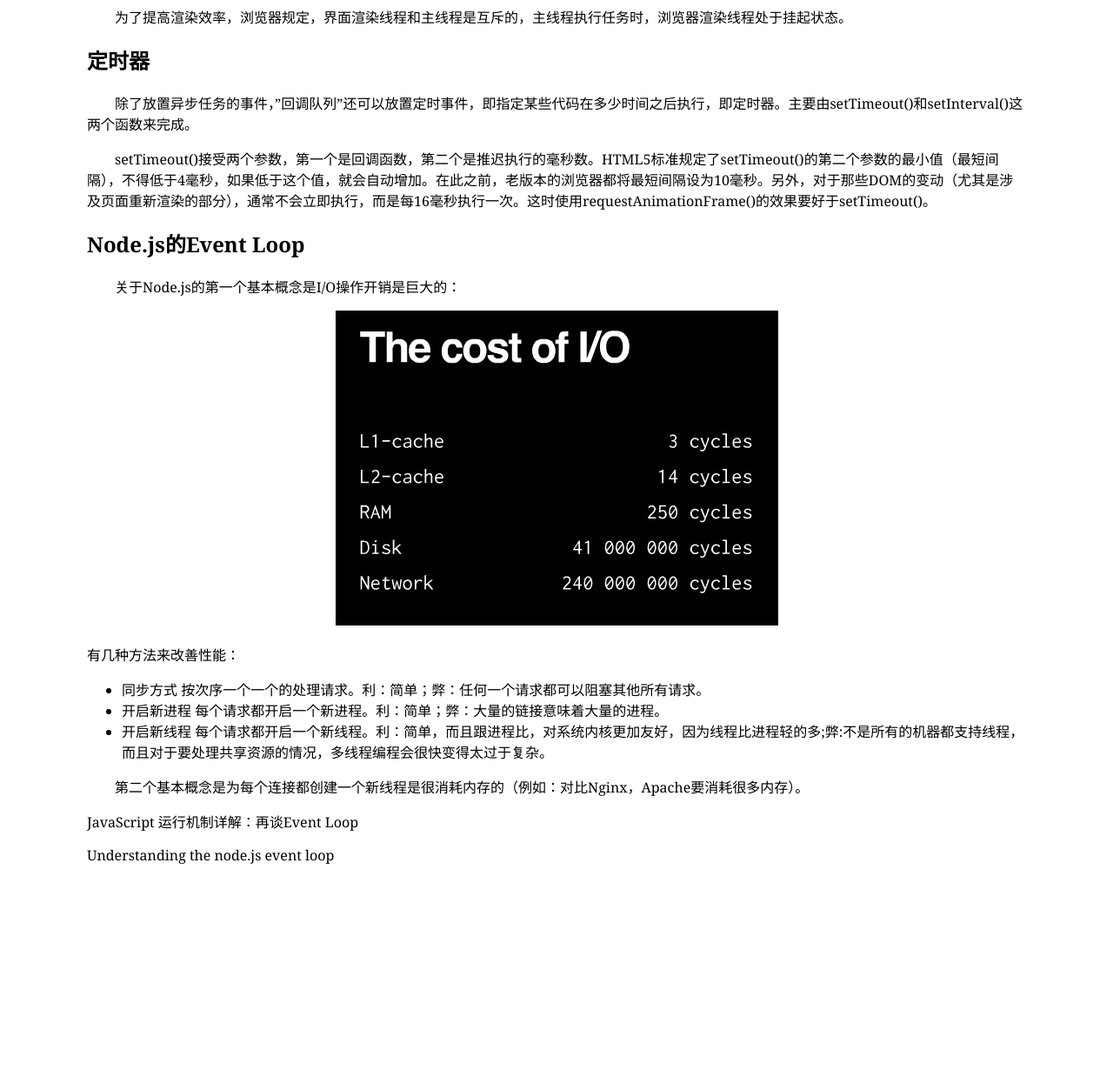
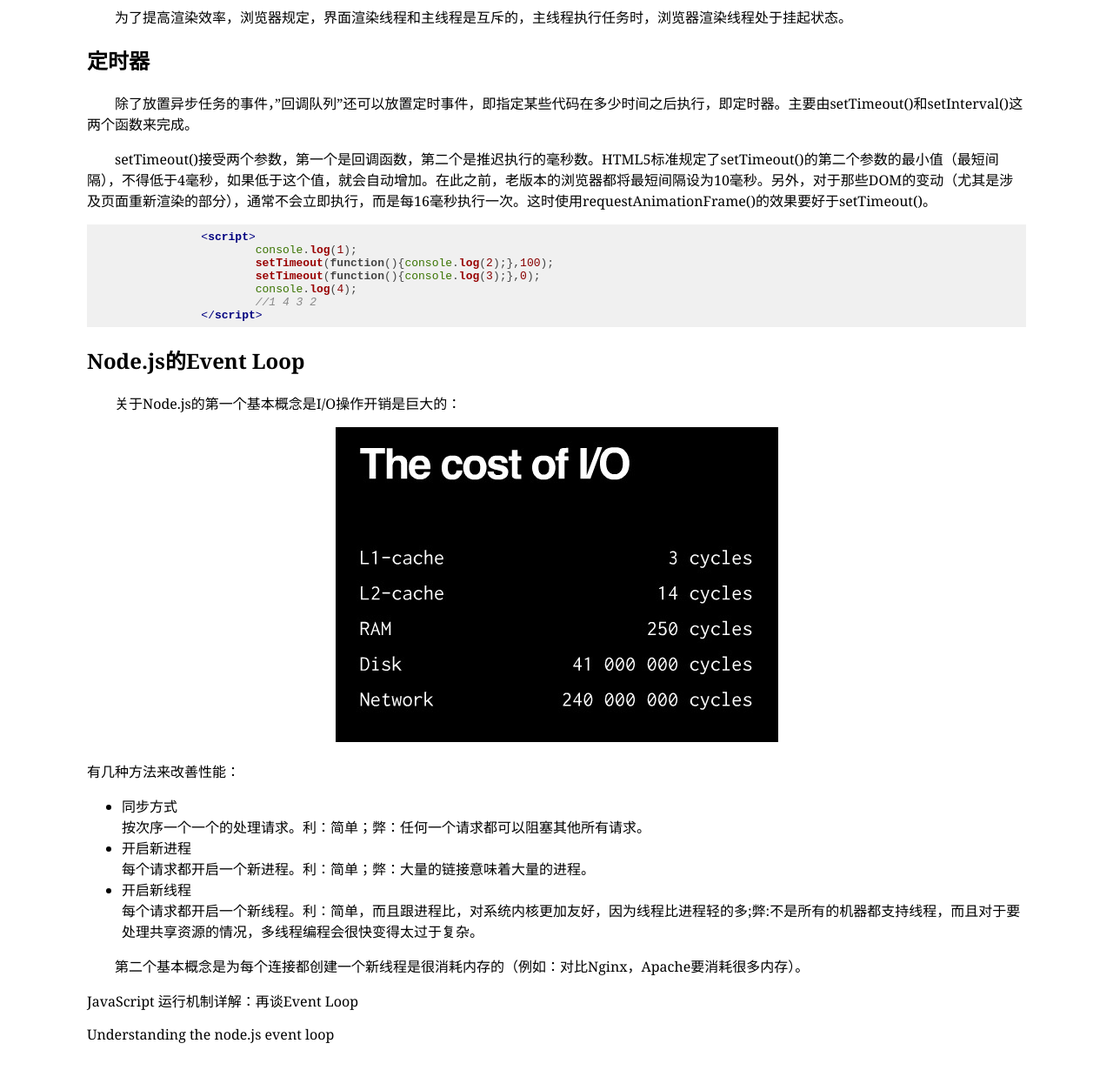
Before and after one commit to lancewux/lancewux.github.io, a Jekyll site: the page built from _posts/2017-07-03-js-event-loop.md, in a window 1280 px wide and 1400 px high, scrolled down 1127 px. Shown: the top 1238 px of the window at 87% size. Built offline with Jekyll 4.4.1, drawn with Linux system fonts in a browser that asks for light colours; our own code applies the rules of GitHub Pages for plain Markdown files; before the commit the page ends 2321 px from its top, so only the background shows below that.

Commit message:
event loop

````diff
--- a/_posts/2017-07-03-js-event-loop.md
+++ b/_posts/2017-07-03-js-event-loop.md
@@ -26,6 +26,16 @@
 
 　　setTimeout()接受两个参数，第一个是回调函数，第二个是推迟执行的毫秒数。HTML5标准规定了setTimeout()的第二个参数的最小值（最短间隔），不得低于4毫秒，如果低于这个值，就会自动增加。在此之前，老版本的浏览器都将最短间隔设为10毫秒。另外，对于那些DOM的变动（尤其是涉及页面重新渲染的部分），通常不会立即执行，而是每16毫秒执行一次。这时使用requestAnimationFrame()的效果要好于setTimeout()。
 
+```html
+		<script>
+			console.log(1);
+			setTimeout(function(){console.log(2);},100);
+			setTimeout(function(){console.log(3);},0);
+			console.log(4);
+			//1 4 3 2
+		</script>
+```
+
 Node.js的Event Loop
 -
 
@@ -35,9 +45,12 @@ Node.js的Event Loop
 
 有几种方法来改善性能：
 
-- 同步方式  按次序一个一个的处理请求。利：简单；弊：任何一个请求都可以阻塞其他所有请求。
-- 开启新进程  每个请求都开启一个新进程。利：简单；弊：大量的链接意味着大量的进程。
-- 开启新线程  每个请求都开启一个新线程。利：简单，而且跟进程比，对系统内核更加友好，因为线程比进程轻的多;弊:不是所有的机器都支持线程，而且对于要处理共享资源的情况，多线程编程会很快变得太过于复杂。
+- 同步方式
+按次序一个一个的处理请求。利：简单；弊：任何一个请求都可以阻塞其他所有请求。
+- 开启新进程
+每个请求都开启一个新进程。利：简单；弊：大量的链接意味着大量的进程。
+- 开启新线程
+每个请求都开启一个新线程。利：简单，而且跟进程比，对系统内核更加友好，因为线程比进程轻的多;弊:不是所有的机器都支持线程，而且对于要处理共享资源的情况，多线程编程会很快变得太过于复杂。
 
 　　第二个基本概念是为每个连接都创建一个新线程是很消耗内存的（例如：对比Nginx，Apache要消耗很多内存）。
 
````
